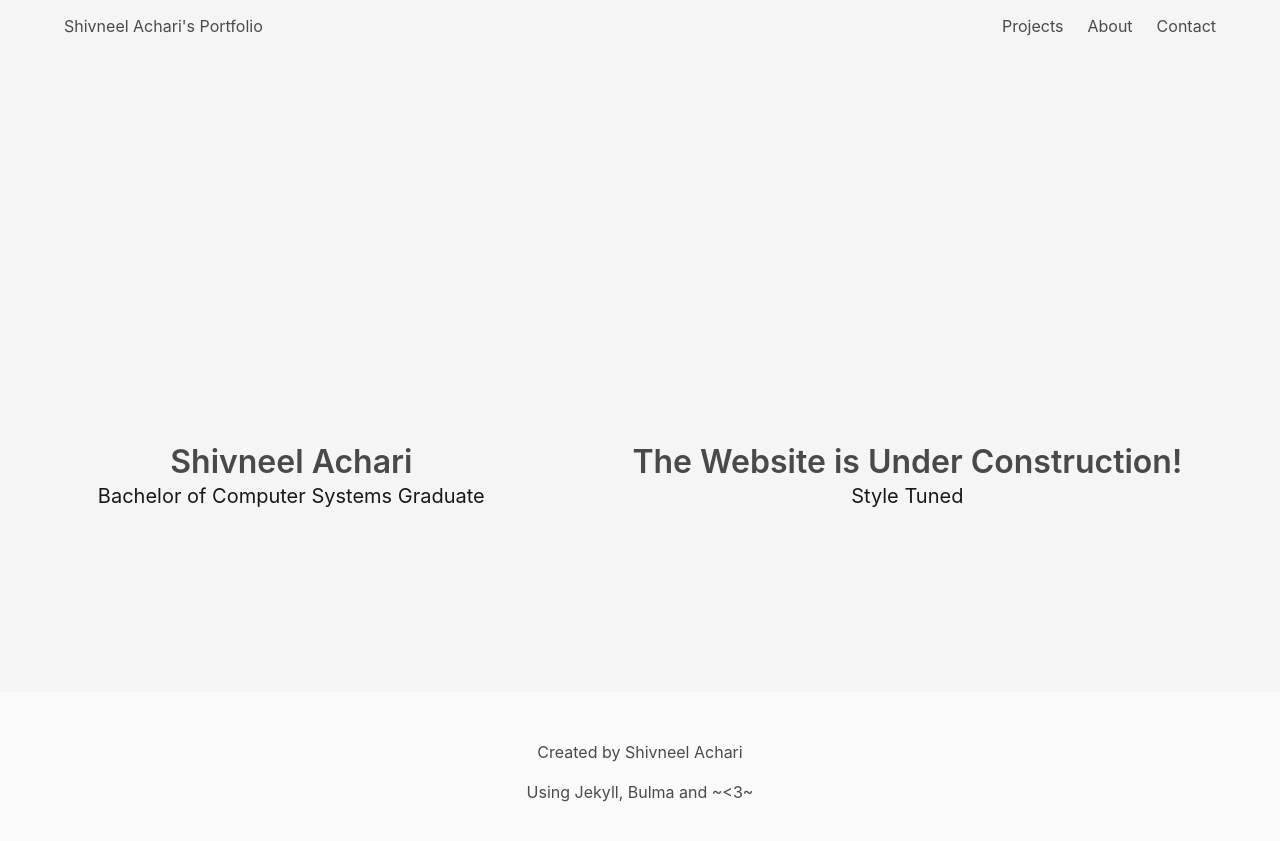
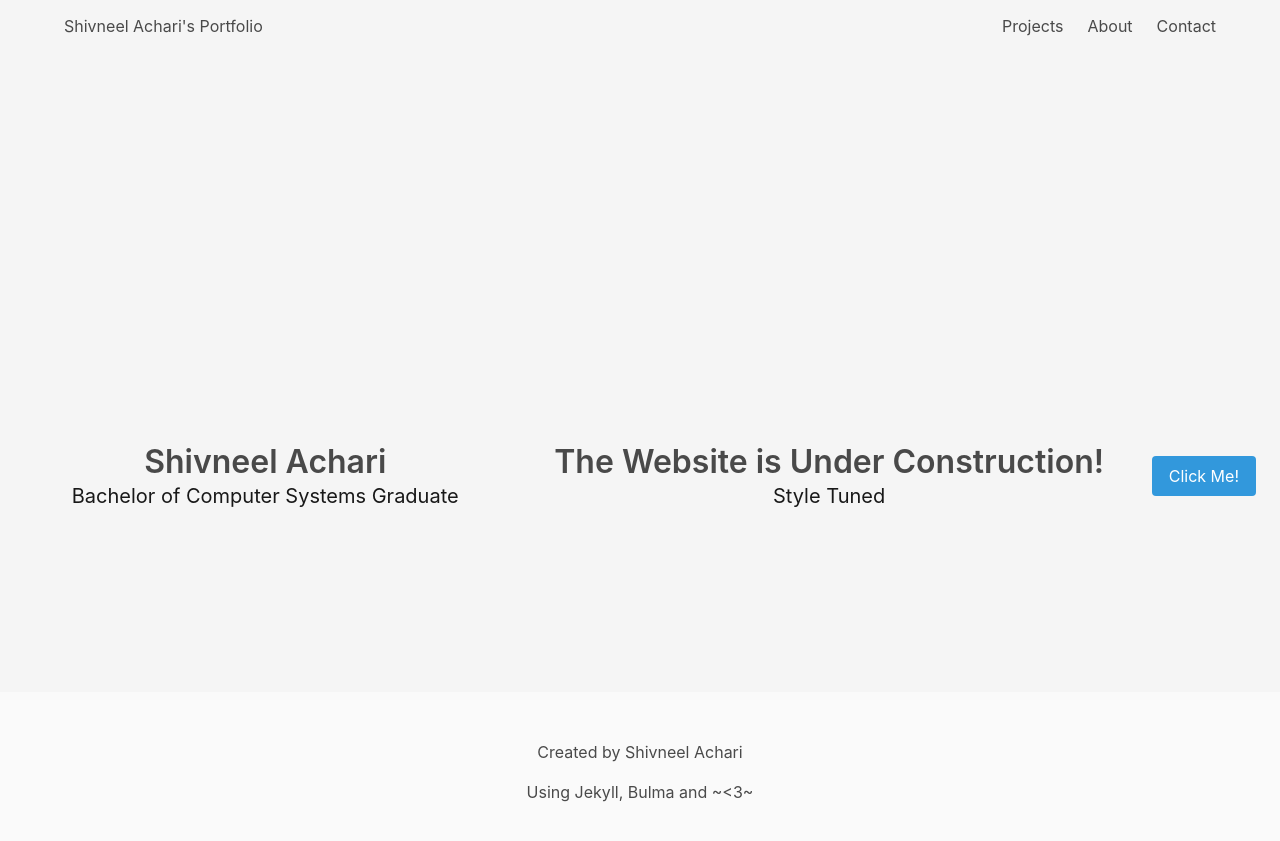
Before and after one commit to acharishivvy/acharishivvy.github.io, a Jekyll site: the page built from index.html, in a window 1280 px wide. Shown: the top 841 px of the page. Built offline with Jekyll 4.4.1, drawn with Linux system fonts in a browser that asks for light colours; some web fonts are replaced.

Commit message:
Update index.html

```diff
--- a/index.html
+++ b/index.html
@@ -24,5 +24,6 @@ layout: default
         Style Tuned
       </h2>
     </div>
+    <button class="button is-info" onmousedown="javascript:alert(site.baseurl, site.url)">Click Me!</button>
   </div>
 </section>
```
